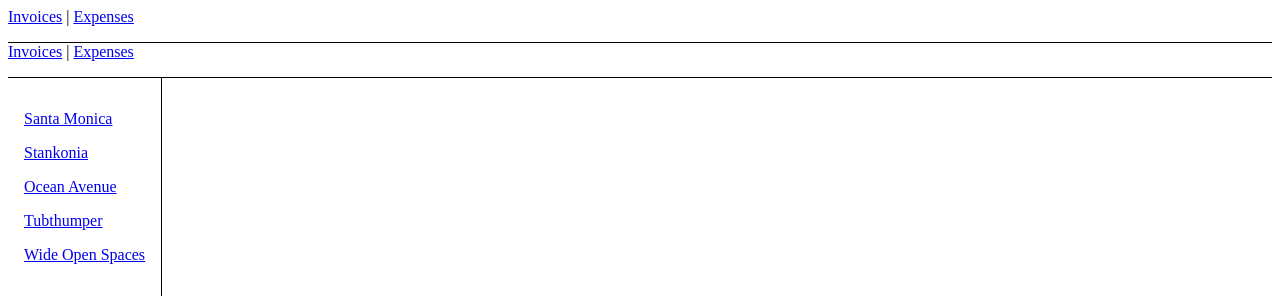
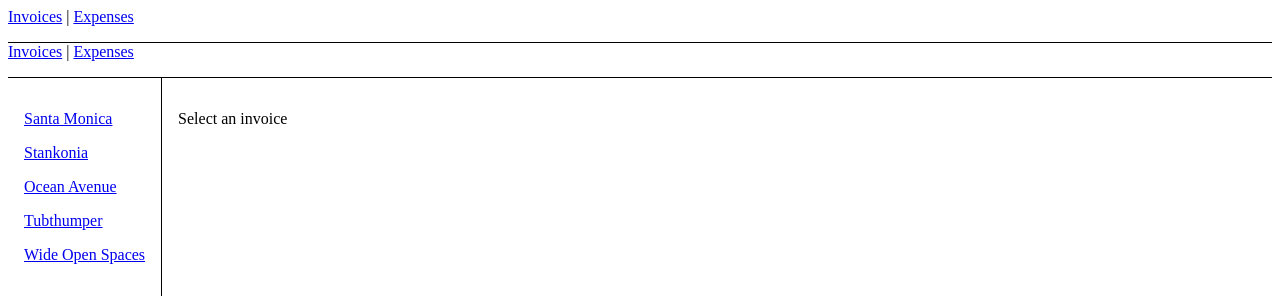
Before and after one commit to adrianoabreu/devsuperior-tutorial-react-router-dom, a React (Vite) app: page /invoices in a window 1280 px wide. Shown: the top 302 px of the page. Built offline with nearby package versions, Linux system fonts and the light colour scheme.

Commit message:
ReactJS - Rotas Index

```diff
--- a/src/main.tsx
+++ b/src/main.tsx
@@ -5,14 +5,18 @@
 import Invoices from './routes/Invoices/index.tsx'
 import NotFound from './routes/NotFound/index.tsx'
 import Invoice from './routes/Invoices/Invoice/index.tsx'
+import InvoicesIndex from './routes/Invoices/InvoicesIndex/index.tsx'
+import Welcome from './routes/Welcome/index.tsx'
 
 createRoot(document.getElementById('root')!).render(
   <BrowserRouter>
     <App />
     <Routes>
       <Route path="/" element={<App />}>
+        <Route index element={<Welcome />} />
         <Route path="expenses" element={<Expenses />} />
         <Route path="invoices" element={<Invoices />} >
+          <Route index element={<InvoicesIndex />} />
           <Route path=":invoiceId" element={<Invoice />} />
         </Route>
         <Route path="*" element={<NotFound />} />
--- /dev/null
+++ b/src/routes/Invoices/InvoicesIndex/index.tsx
@@ -0,0 +1,8 @@
+export default function InvoicesIndex() {
+
+    return (
+        <main style={{ padding: "1rem" }}>
+            <p>Select an invoice</p>
+        </main>
+    );
+}
--- /dev/null
+++ b/src/routes/Welcome/index.tsx
@@ -0,0 +1,8 @@
+export default function Welcome() {
+
+    return (
+        <main>
+            <p>Bem-vindos!</p>
+        </main>
+    )
+}
```
